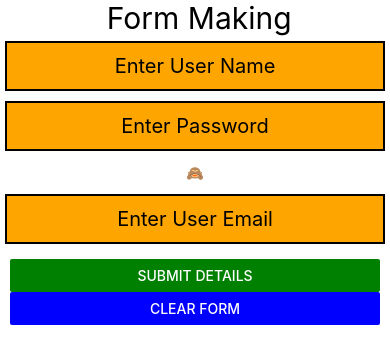
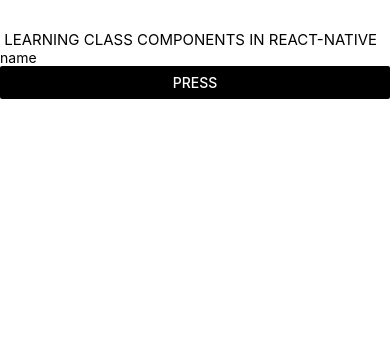
Before and after one commit to DurgeshAppDev/Learning-react-native, a React Native app: screen / in a window 390 px wide. Shown: the top 364 px of the page. Built offline with nearby package versions, Linux system fonts and the light colour scheme.

Commit message:
learned class component in rn

```diff
--- a/App.tsx
+++ b/App.tsx
@@ -1,94 +1,117 @@
-import React, { useState } from 'react';
-import { View, Text,TextInput ,StyleSheet, Button, ScrollView} from 'react-native';
+import React, { Component} from 'react';
+import { View, Text,TextInput , Button} from 'react-native';
+import Comp from'./Component/Comp';
+class App extends Component {
+  warn = ()=>{
+  console.warn("button pressed")
+ }
+  render(){
+    return(
+      <View>
+        <Text style={{fontSize:15,color:"Blue",marginTop:30}}> LEARNING CLASS COMPONENTS IN REACT-NATIVE</Text>
+        <TextInput  placeholder='name' />
+        <Button color='black' title='Press' onPress={this.warn}/>
+
+       </View>
+    )
+
+  }
+
+
+}
+
+
+
+
+export default App;
+
 
 
 //-------- form making----------
-const App = () => {
-  const [name,setName]=useState('');
-  const [password, setPassword]=useState('');
-  const [passwordVisible,setPasswordVisible]=useState(false)
-  const [email,setEmail]=useState('');
-  const [display,setDisplay]=useState(false)
+// const App = () => {
+//   const [name,setName]=useState('');
+//   const [password, setPassword]=useState('');
+//   const [passwordVisible,setPasswordVisible]=useState(false)
+//   const [email,setEmail]=useState('');
+//   const [display,setDisplay]=useState(false)
 
-  const resetForm = ()=> {
-    setDisplay(false);
-    setName("");
-    setEmail("");
-    setPassword("");
-  }
+//   const resetForm = ()=> {
+//     setDisplay(false);
+//     setName("");
+//     setEmail("");
+//     setPassword("");
+//   }
 
-  return (
-    <View>
-      <Text style={{fontSize:30,textAlign:'center'}}> Form Making</Text>
-      <TextInput
-      style = {style.textInputStyle}
-       placeholder='Enter User Name'
-       value={name}
-       onChangeText={(text)=> setName(text)}
-        />
+//   return (
+//     <View>
+//       <Text style={{fontSize:30,textAlign:'center'}}> Form Making</Text>
+//       <TextInput
+//       style = {style.textInputStyle}
+//        placeholder='Enter User Name'
+//        value={name}
+//        onChangeText={(text)=> setName(text)}
+//         />
 
-      <TextInput
-      style = {style.textInputStyle}
-       placeholder='Enter Password'
-       secureTextEntry={!passwordVisible}
-       value={password}
-       onChangeText={(text)=> setPassword(text)}
-        />
-       <Button color={"white"}
-       title={passwordVisible ? '🐵' : '🙈'}
-       onPress={
-        passwordVisible?
-        () => setPasswordVisible(false)
-        : ()=> setPasswordVisible(true)
-        }
-       />
+//       <TextInput
+//       style = {style.textInputStyle}
+//        placeholder='Enter Password'
+//        secureTextEntry={!passwordVisible}
+//        value={password}
+//        onChangeText={(text)=> setPassword(text)}
+//         />
+//        <Button color={"white"}
+//        title={passwordVisible ? '🐵' : '🙈'}
+//        onPress={
+//         passwordVisible?
+//         () => setPasswordVisible(false)
+//         : ()=> setPasswordVisible(true)
+//         }
+//        />
 
-      <TextInput
-      style = {style.textInputStyle}
-       placeholder='Enter User Email'
-       value={email}
-       onChangeText={(text)=> setEmail(text)}
-        />
+//       <TextInput
+//       style = {style.textInputStyle}
+//        placeholder='Enter User Email'
+//        value={email}
+//        onChangeText={(text)=> setEmail(text)}
+//         />
 
-    <View style={{margin:10}}>
-        <Button color={"green"}
-        title="Submit Details"
-        onPress={()=>{setDisplay(true)}} />
+//     <View style={{margin:10}}>
+//         <Button color={"green"}
+//         title="Submit Details"
+//         onPress={()=>{setDisplay(true)}} />
 
-       <Button  color={"blue"}
-       title='Clear Form'
-       onPress={resetForm} />
+//        <Button  color={"blue"}
+//        title='Clear Form'
+//        onPress={resetForm} />
 
-       <View>
-        { display ?
-        (<View style={{marginTop:20,padding:5}}>
-        <Text>User Name is: {name} </Text>
-        <Text>User password is: {password} </Text>
-        <Text>User Email is: {email} </Text>
-        </View>)
-        :null }
-       </View>
-     </View>
+//        <View>
+//         { display ?
+//         (<View style={{marginTop:20,padding:5}}>
+//         <Text>User Name is: {name} </Text>
+//         <Text>User password is: {password} </Text>
+//         <Text>User Email is: {email} </Text>
+//         </View>)
+//         :null }
+//        </View>
+//      </View>
 
 
-    </View>
+//     </View>
 
-  )
-}
+//   )
+// }
 
-const style =StyleSheet.create({
-  textInputStyle:{
-    fontSize:20,
-    margin:5,
-    borderWidth:2,
-    borderColor:'Black',
-    padding:3,
-    backgroundColor:'orange',
-    height:50,
-    textAlign:'center',
-    textAlignVertical:'center'
+// const style =StyleSheet.create({
+//   textInputStyle:{
+//     fontSize:20,
+//     margin:5,
+//     borderWidth:2,
+//     borderColor:'Black',
+//     padding:3,
+//     backgroundColor:'orange',
+//     height:50,
+//     textAlign:'center',
+//     textAlignVertical:'center'
 
-  }
-})
-
-export default App;
+//   }
+// })
```
Lines whose indentation alone changed are shown as unchanged.
